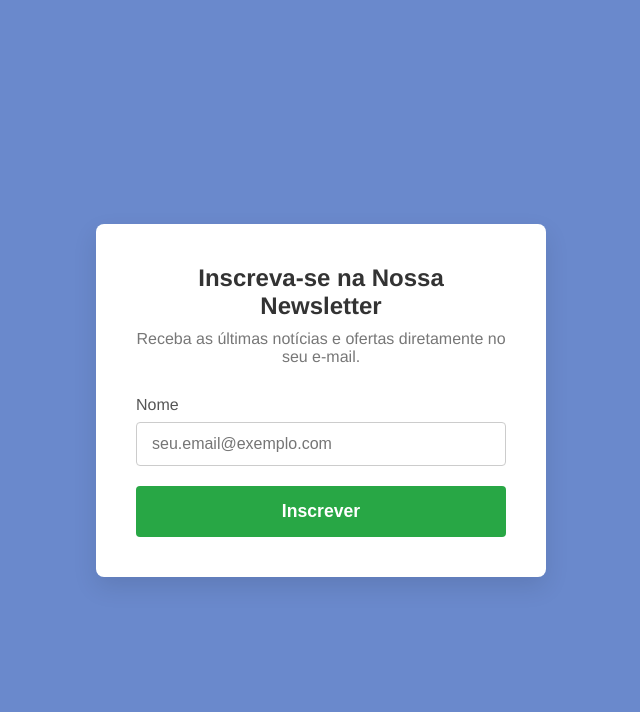
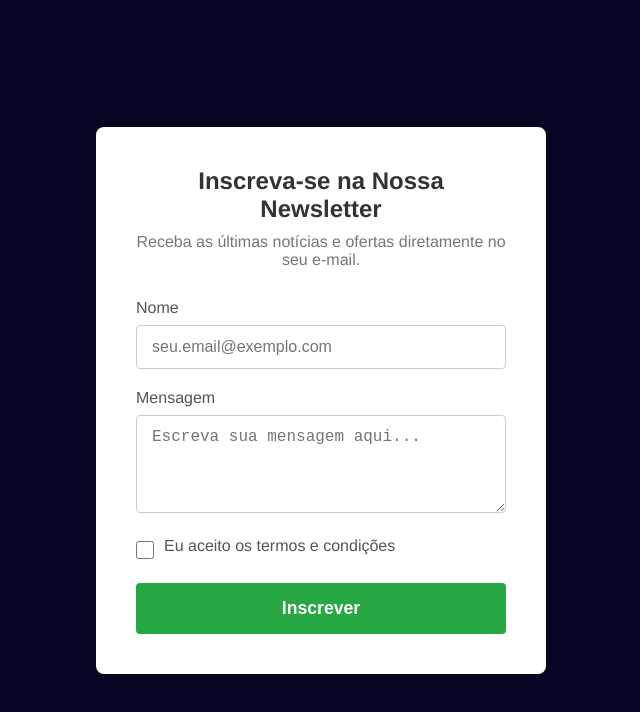
Before and after one commit to Cauazzin/projeto-07-formulario-simples, a plain HTML site: page index.html in a window 1280 px wide. Shown: the whole page, without its empty margins (319-959 px from the left). Drawn offline with Linux system fonts and the light colour scheme.

Commit message:
Add files via upload

```diff
--- a/CSS/style.css
+++ b/CSS/style.css
@@ -8,7 +8,7 @@
 /* 2. ESTILOS GERAIS */
 body {
     font-family: 'Helvetica Neue', Arial, sans-serif;
-    background-color: #6a89cc;
+    background-color: #060624;
 
     display: flex;
     justify-content: center;
@@ -52,7 +52,7 @@ body {
     margin-bottom: 8px;
 }
 
-.form-group input {
+.form-group input[type="text"] {
     width: 100%;
     padding: 12px 15px; /* Espaçamento interno generoso*/
     font-size: 1rem;
@@ -61,20 +61,48 @@ body {
     border-radius: 4px;
 
     /* Propriedade chave para animações suaves */
-    transition: border-color 0.3s box-shadow 0.3s;
+    transition: border-color 0.3s, box-shadow 0.3s;
 }
 
-/* A pseudo-classe ":focus" é ativada quando o usuário clica ou navega para um campo de input. É CRUCIAL para a usabilidade, pois mostra claramente ao usuário onde ele está digitando. */
+.form-group textarea {
+    width: 100%;
+    padding: 12px 15px;
+    font-size: 1rem;
+    border: 1px solid #ccc;
+    border-radius: 4px;
+    transition: border-color 0.3s, box-shadow 0.3s;
+    resize: vertical; /* Permite redimensionar verticalmente */
+}
 
-.form-group input:focus {
+.form-group input[type="text"]:focus,
+.form-group textarea:focus {
     outline: none; /* Remove a borda de foco padrão do navegador, que costuma ser feia */
     border-color: #6a89cc; /* Muda a cor da borda para a nossa cor primária */
 
-     /* Adiciona uma "aura" sutil ao redor do campo para um destaque ainda maior */
-     box-shadow: 0 0 0 3px rgba(106, 137, 204, 0.3);
+    /* Adiciona uma "aura" sutil ao redor do campo para um destaque ainda maior */
+    box-shadow: 0 0 0 3px rgba(106, 137, 204, 0.3);
 }
 
-/* 5. ESTILOS DO BOTÃO DE ENVIO */
+/* 5. ESTILOS DO CHECKBOX ALINHADO */
+
+.checkbox-group {
+    display: flex;
+    align-items: center;
+    gap: 10px;
+}
+
+.checkbox-group input[type="checkbox"] {
+    width: 18px;
+    height: 18px;
+    cursor: pointer;
+}
+
+.checkbox-group label {
+    cursor: pointer;
+    user-select: none;
+}
+
+/* 6. ESTILOS DO BOTÃO DE ENVIO */
 .submit-button {
     width: 100%;
     padding: 15px;
--- a/index.html
+++ b/index.html
@@ -26,8 +26,19 @@
         <input type="text" id="name" name="user_name" placeholder="seu.email@exemplo.com">
     </div>
 
+    <div class="form-group">
+        <label for="message">Mensagem</label>
+        <textarea id="message" name="user_message" placeholder="Escreva sua mensagem aqui..." rows="4"></textarea>
+    </div>
+
+    <div class="form-group checkbox-group">
+        <input type="checkbox" id="terms" name="terms">
+        <label for="terms">Eu aceito os termos e condições</label>
+    </div>
+
     <button type="submit" class="submit-button">Inscrever</button>
 </form>
+
 </div>
 </body>
 
```
Lines whose indentation alone changed are shown as unchanged.
